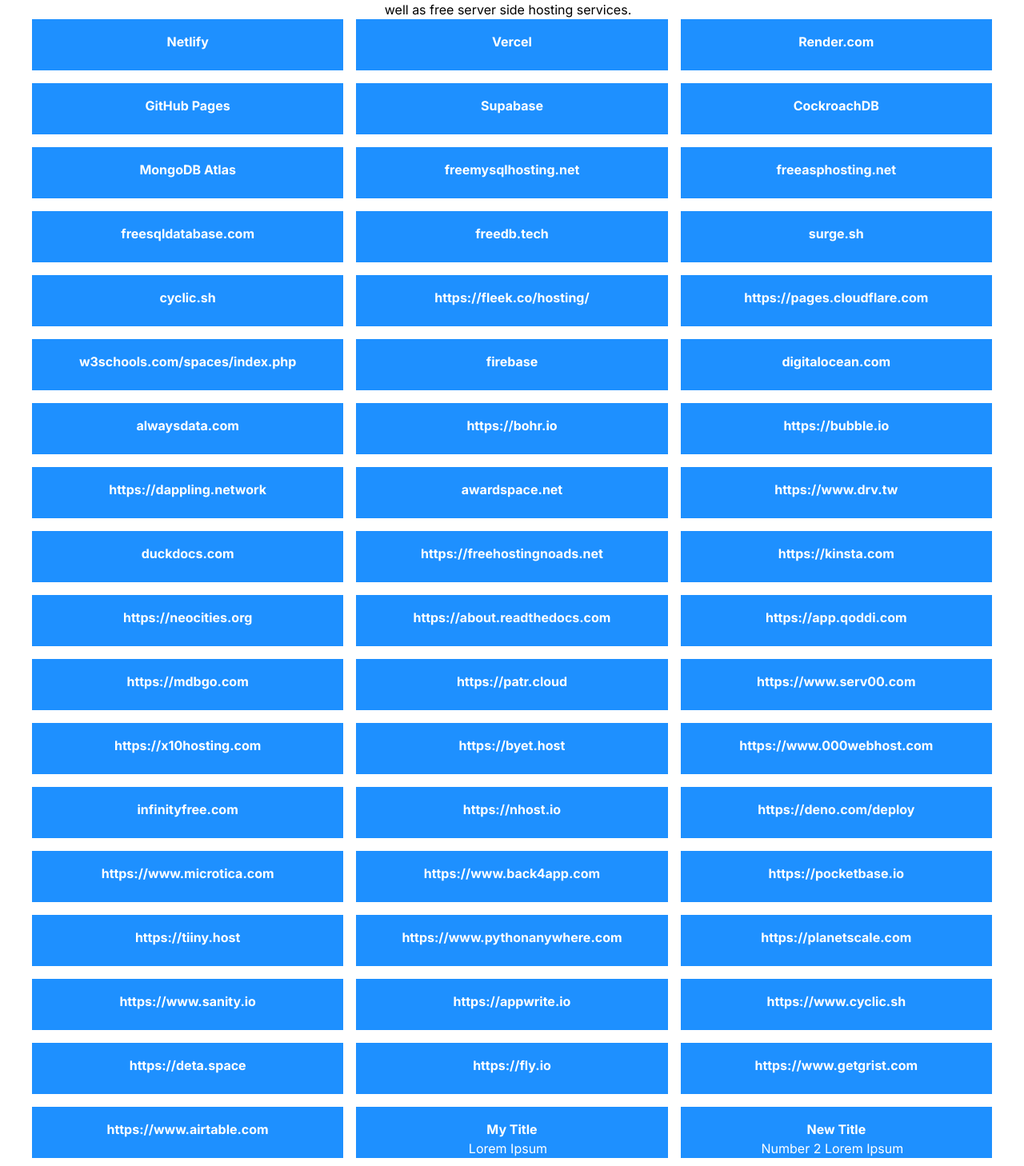
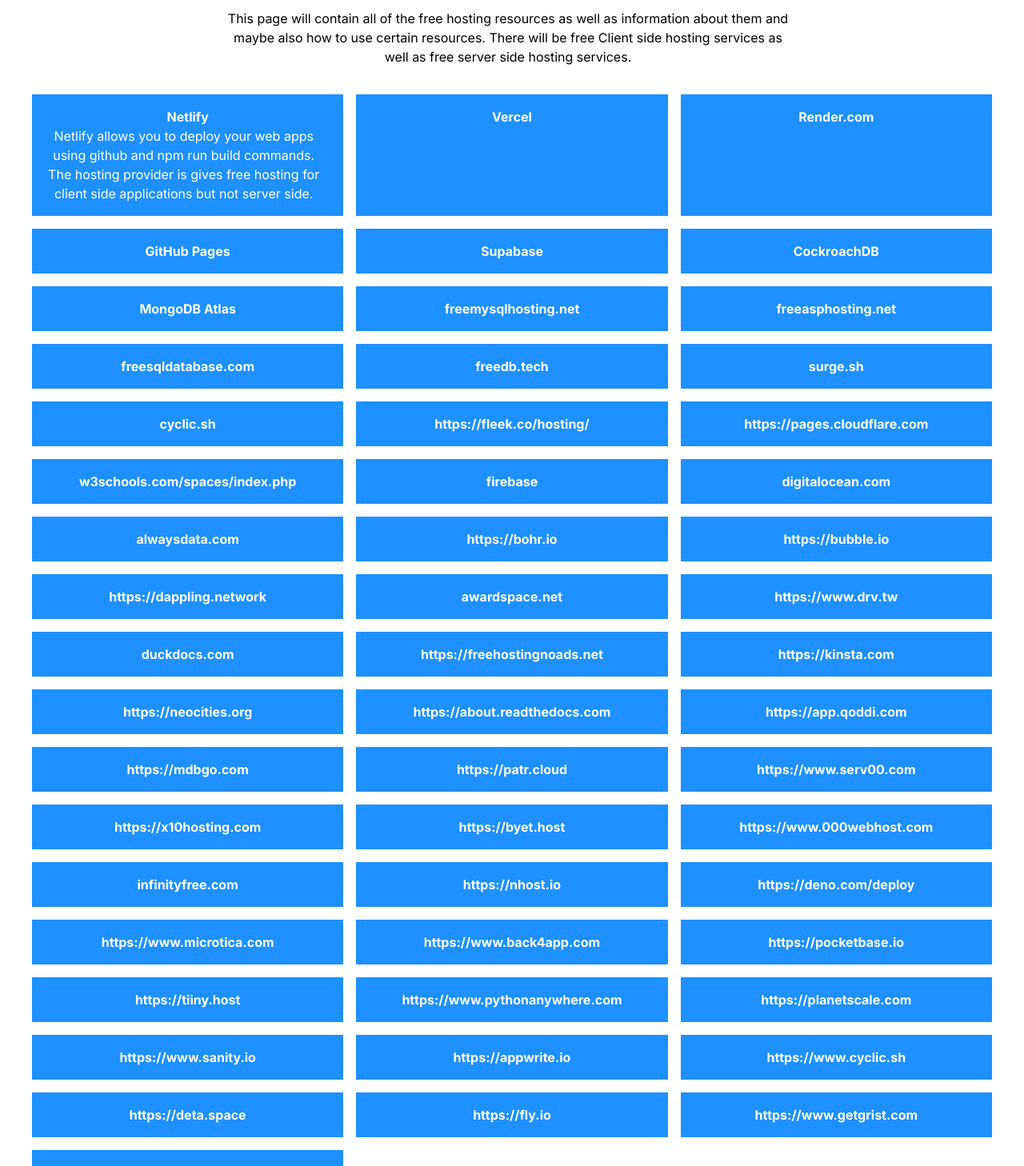
Before and after one commit to N00rAhmed/Free-Hosting-Services, a Next.js app: page /resources in a window 1280 px wide. Shown: the part 172-1630 px from the top of the page at 80% size. Built offline with nearby package versions, Linux system fonts and the light colour scheme.

Commit message:
made ui changes

```diff
--- a/app/about/about.css
+++ b/app/about/about.css
@@ -2,6 +2,7 @@
     display: flex;
     justify-content: center;
     align-items: center;
+    margin-top: 25px;
 }
 
 .about-info{
--- a/app/about/page.tsx
+++ b/app/about/page.tsx
@@ -6,7 +6,7 @@
     <div>
       <Navbar/>
 
-      <h1>About</h1>
+      <h1 className="text-lg font-semibold">About</h1>
 
       <div className='about-container'>
         <p className='about-info'>Lorem Ipsum is simply dummy text of the printing and typesetting industry.
--- a/app/data.json
+++ b/app/data.json
@@ -1,8 +1,8 @@
   [
     {
         "title": "Netlify",
-        "content": "",
-        "link": ""
+        "content": "Netlify allows you to deploy your web apps using github and npm run build commands. The hosting provider is gives free hosting for client side applications but not server side.",
+        "link": "https://www.netlify.com"
     },
     {
         "title": "Vercel",
@@ -252,22 +252,11 @@
     {
         "title": "https://www.getgrist.com",
         "content": "",
-        "link": ""
+        "link": "https://youtu.be/VUfvRciny_Y?si=cyXI4dS6Ybe8exsT"
     },
     {
         "title": "https://www.airtable.com",
         "content": "",
-        "link": ""
-    },
-    {
-        "title": "My Title",
-        "content": "Lorem Ipsum",
         "link": "https://youtu.be/TCZ2S9wtJv0?si=jZyS-_5f9A2y8Si6"
-      },
-      {
-        "title": "New Title",
-        "content": "Number 2 Lorem Ipsum",
-        "link": "https://youtu.be/VUfvRciny_Y?si=cyXI4dS6Ybe8exsT"
-      }
-
+    }
 ]
--- a/app/globals.css
+++ b/app/globals.css
@@ -7,6 +7,7 @@
 h1{
   display: flex;
   justify-content: center;
+  margin-top: 30px;
 }
 /* .container{
   display: flex;
--- a/app/page.tsx
+++ b/app/page.tsx
@@ -6,7 +6,7 @@
   return (
     <div>
       <Navbar/>
-      <h1>Free Hosting Services for devs </h1>
+      <h1 className="text-lg font-semibold">Free Hosting Services for devs </h1>
       <br/>
 
 {/* for tailwind make sure to use single quotoations */}
--- a/app/resources/page.tsx
+++ b/app/resources/page.tsx
@@ -8,7 +8,7 @@
     <div>
       <Navbar/>
 
-      <h1>Free Hosting Services</h1>
+      <h1 className="text-lg font-semibold">Free Hosting Services</h1>
 
       <div className='resource-container'>
         <p className='info'>This page will contain all of the free hosting resources as well as information about them and maybe also how to use certain resources.
@@ -19,7 +19,7 @@
         <ul>
             {/* <h3>make sure to check these sites work and are free </h3> */}
             {data.map((item, index) => (
-            <li key={index}>
+            <li className="transition duration-500 hover:scale-105" key={index}>
               <a href={item.link} target="_blank"><strong>{item.title}</strong></a>
               <p>{item.content}</p>
 
--- a/app/resources/resources.css
+++ b/app/resources/resources.css
@@ -2,9 +2,14 @@
     display: flex;
     justify-content: center;
     text-align: center;
+    margin-top: 25px;
 }
 .info{
     width: 55%;
+}
+
+.resource-info{
+  margin-top:35px;
 }
 
 li {
@@ -12,7 +17,8 @@
     background-color: dodgerblue;
     color: white;
     padding: 1rem;
-    height: 4rem;
+    /* height: 4rem; */
+    /* later on set a specific height */
   }
 
  ul {
@@ -22,13 +28,17 @@
     gap: 1rem;
   }
 
-  ul{
+  /* ul{
     grid-template-columns: repeat(auto-fit, minmax(300px, 1fr));
-  }
+  } */
 
-  /* @media (min-width: 600px) {
-    .cards { grid-template-columns: repeat(2, 1fr); }
+  @media (min-width: 600px) {
+    ul {
+      grid-template-columns: repeat(2, 1fr);
+    }
   }
   @media (min-width: 900px) {
-    .cards { grid-template-columns: repeat(3, 1fr); }
-  } */
+    ul {
+      grid-template-columns: repeat(3, 1fr);
+    }
+  }
```
